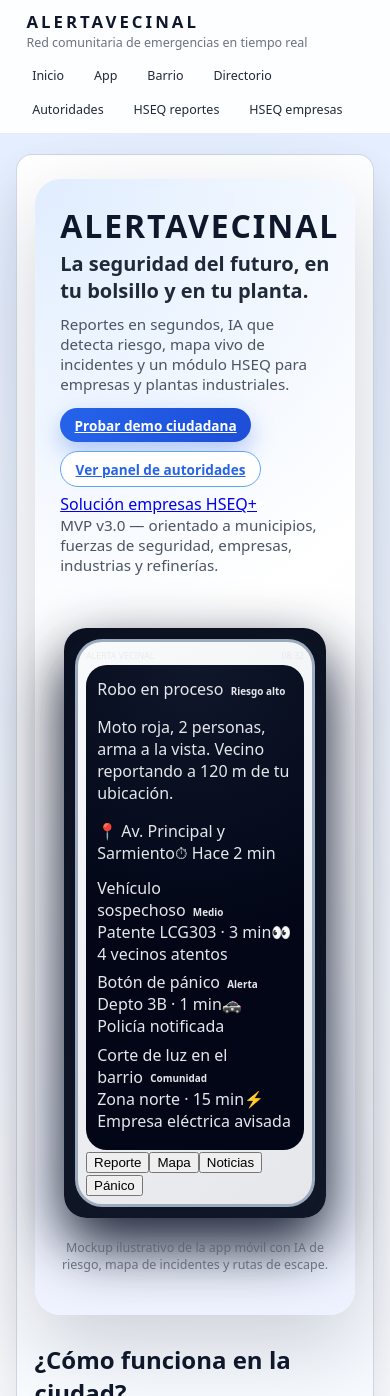
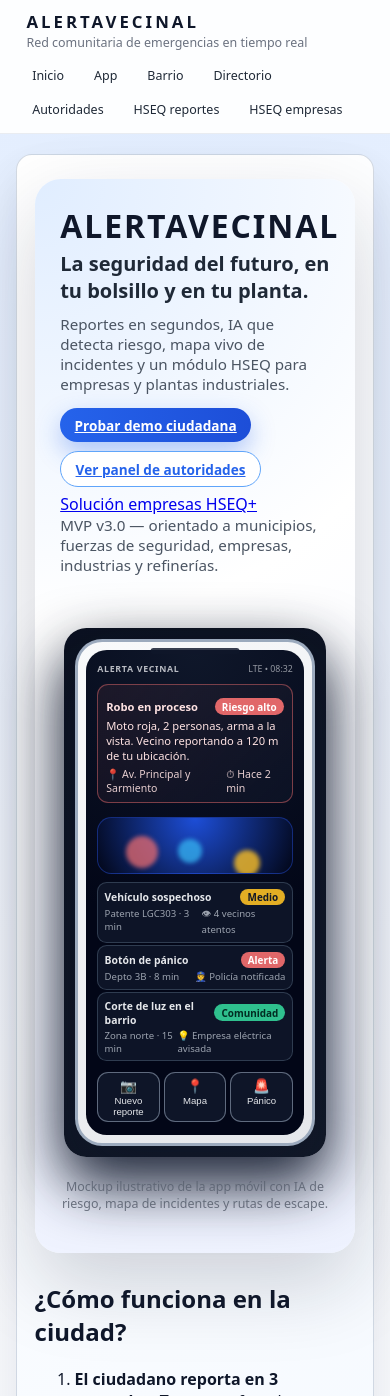
Before and after one commit to serranolash/Alerta_Vecinal_Frontend, a React (Vite) app: page / in a window 390 px wide. Shown: the top 1396 px of the page. Built offline with nearby package versions, Linux system fonts and the light colour scheme.

Commit message:
Fix correcion  Phone

```diff
--- a/src/components/PhoneMock.jsx
+++ b/src/components/PhoneMock.jsx
@@ -5,86 +5,88 @@ export default function PhoneMock() {
   return (
     <div className="phone-mockup">
       <div className="phone-frame">
+        <div className="phone-notch" />
+
+        <div className="phone-screen">
           {/* Barra superior */}
           <div className="phone-status-bar">
-          <span className="phone-status-app">ALERTA VECINAL</span>
-          <span className="phone-status-time">08:32</span>
+            <span className="phone-status-title">ALERTA VECINAL</span>
+            <span className="phone-status-meta">LTE • 08:32</span>
           </div>
 
-        <div className="phone-screen">
-          {/* Card principal */}
-          <div className="phone-card phone-card-alert">
-            <div className="phone-card-header">
-              <span className="phone-card-title">Robo en proceso</span>
-              <span className="phone-chip phone-chip-danger">Riesgo alto</span>
+          {/* Bloque principal: alerta activa */}
+          <div className="phone-alert-card">
+            <div className="phone-alert-header">
+              <span className="phone-alert-type">Robo en proceso</span>
+              <span className="phone-chip phone-chip-high">Riesgo alto</span>
             </div>
-            <p className="phone-card-text">
-              Moto roja, 2 personas, arma a la vista. Vecino reportando a 120 m de tu
-              ubicación.
+            <p className="phone-alert-text">
+              Moto roja, 2 personas, arma a la vista. Vecino reportando a 120 m de tu ubicación.
             </p>
-            <div className="phone-card-meta">
+            <div className="phone-alert-meta">
               <span>📍 Av. Principal y Sarmiento</span>
               <span>⏱ Hace 2 min</span>
             </div>
           </div>
 
-          {/* Burbujas tipo mapa de calor */}
-          <div className="phone-heatmap">
-            <div className="heat-dot heat-dot-1" />
-            <div className="heat-dot heat-dot-2" />
-            <div className="heat-dot heat-dot-3" />
-            <div className="heat-dot heat-dot-4" />
+          {/* Mini mapa / zona caliente */}
+          <div className="phone-map-preview">
+            <div className="phone-heat-dot phone-heat-dot-1" />
+            <div className="phone-heat-dot phone-heat-dot-2" />
+            <div className="phone-heat-dot phone-heat-dot-3" />
           </div>
 
-          {/* Lista de incidentes */}
-          <div className="phone-card phone-card-secondary">
-            <div className="phone-card-row">
-              <span className="phone-card-label">Vehículo sospechoso</span>
-              <span className="phone-chip phone-chip-warning">Medio</span>
+          {/* Lista de últimas alertas */}
+          <div className="phone-feed">
+            <div className="phone-feed-item">
+              <div className="phone-feed-main">
+                <span className="phone-feed-title">Vehículo sospechoso</span>
+                <span className="phone-chip phone-chip-medium">Medio</span>
               </div>
-            <div className="phone-card-meta">
-              <span>Patente LCG303 · 3 min</span>
-              <span>👀 4 vecinos atentos</span>
+              <div className="phone-feed-meta">
+                <span>Patente LGC303 · 3 min</span>
+                <span>👁 4 vecinos atentos</span>
               </div>
             </div>
 
-          <div className="phone-card phone-card-secondary">
-            <div className="phone-card-row">
-              <span className="phone-card-label">Botón de pánico</span>
-              <span className="phone-chip phone-chip-danger">Alerta</span>
+            <div className="phone-feed-item">
+              <div className="phone-feed-main">
+                <span className="phone-feed-title">Botón de pánico</span>
+                <span className="phone-chip phone-chip-high">Alerta</span>
               </div>
-            <div className="phone-card-meta">
-              <span>Depto 3B · 1 min</span>
-              <span>🚓 Policía notificada</span>
+              <div className="phone-feed-meta">
+                <span>Depto 3B · 8 min</span>
+                <span>👮 Policía notificada</span>
               </div>
             </div>
 
-          <div className="phone-card phone-card-secondary">
-            <div className="phone-card-row">
-              <span className="phone-card-label">Corte de luz en el barrio</span>
-              <span className="phone-chip phone-chip-info">Comunidad</span>
+            <div className="phone-feed-item">
+              <div className="phone-feed-main">
+                <span className="phone-feed-title">Corte de luz en el barrio</span>
+                <span className="phone-chip phone-chip-low">Comunidad</span>
               </div>
-            <div className="phone-card-meta">
+              <div className="phone-feed-meta">
                 <span>Zona norte · 15 min</span>
-              <span>⚡ Empresa eléctrica avisada</span>
+                <span>💡 Empresa eléctrica avisada</span>
               </div>
             </div>
           </div>
 
-        {/* Barra inferior de navegación */}
-        <div className="phone-footer-nav">
-          <button type="button" className="phone-nav-btn phone-nav-btn-active">
-            Reporte
+          {/* Íconos inferiores tipo SoSafe */}
+          <div className="phone-actions-row">
+            <button type="button" className="phone-action-btn">
+              <span className="phone-action-icon">📷</span>
+              <span className="phone-action-label">Nuevo reporte</span>
             </button>
-          <button type="button" className="phone-nav-btn">
-            Mapa
+            <button type="button" className="phone-action-btn">
+              <span className="phone-action-icon">📍</span>
+              <span className="phone-action-label">Mapa</span>
             </button>
-          <button type="button" className="phone-nav-btn">
-            Noticias
+            <button type="button" className="phone-action-btn">
+              <span className="phone-action-icon">🚨</span>
+              <span className="phone-action-label">Pánico</span>
             </button>
-          <button type="button" className="phone-nav-btn">
-            Pánico
-          </button>
+          </div>
         </div>
       </div>
     </div>
```
Lines whose indentation alone changed are shown as unchanged.
